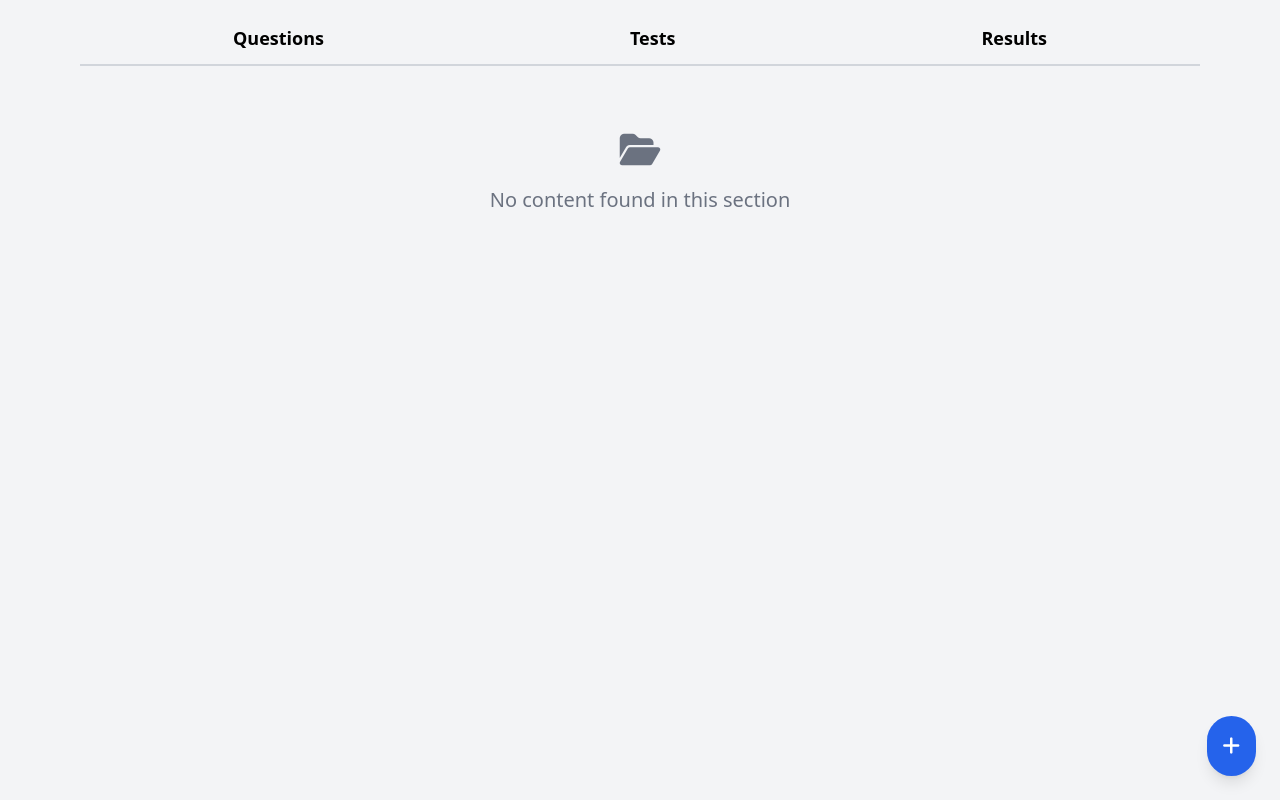
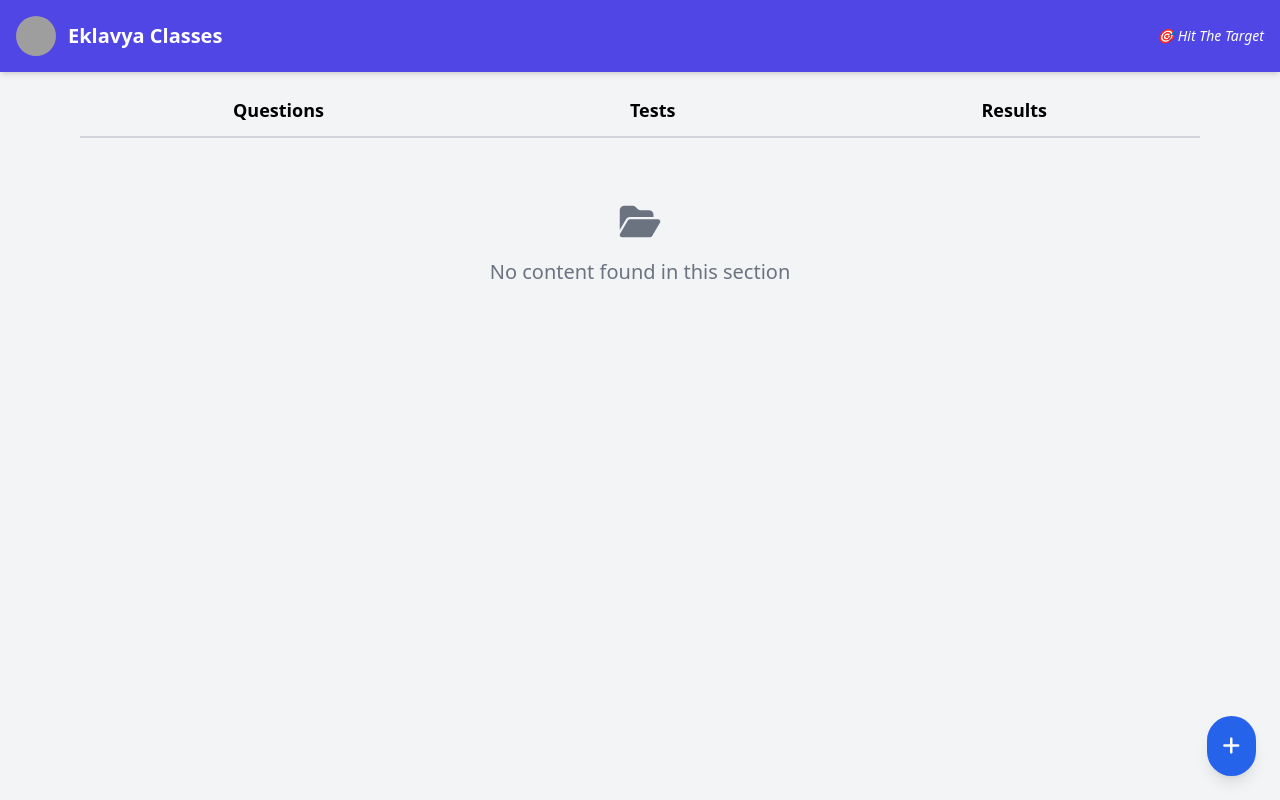
Before and after one commit to ajm1230/Eklavya-Classes, a plain HTML site: page course.html in a window 1280 px wide. Drawn offline with nearby package versions, Linux system fonts and the light colour scheme; grey boxes are pictures that could not be loaded.

Commit message:
Update course.html

```diff
--- a/course.html
+++ b/course.html
@@ -21,6 +21,14 @@
     </style>
   </head>
   <body class="bg-gray-100 min-h-screen font-sans">
+   <!-- Header -->
+  <header class="bg-indigo-600 text-white p-4 flex items-center justify-between shadow-md">
+    <div class="flex items-center space-x-3">
+      <img src="https://firebasestorage.googleapis.com/v0/b/d-game-aa338.appspot.com/o/images%2F1748893081768_IMG_20250603_005437.jpg?alt=media&token=fbaa56c9-2aed-4b9e-8d48-6912a6b92146" alt="Logo" class="w-10 h-10 rounded-full"/>
+      <h1 class="text-xl font-bold">Eklavya Classes</h1>
+    </div>
+    <span class="text-sm italic">🎯 Hit The Target</span>
+  </header>
     <div class="max-w-6xl mx-auto p-4">
       <div class="flex justify-around border-b-2 border-gray-300 text-lg font-semibold">
         <button id="tab-questions" class="px-4 py-2 border-b-4 border-transparent hover:border-blue-500" onclick="switchTab('questions')">Questions</button>
```
